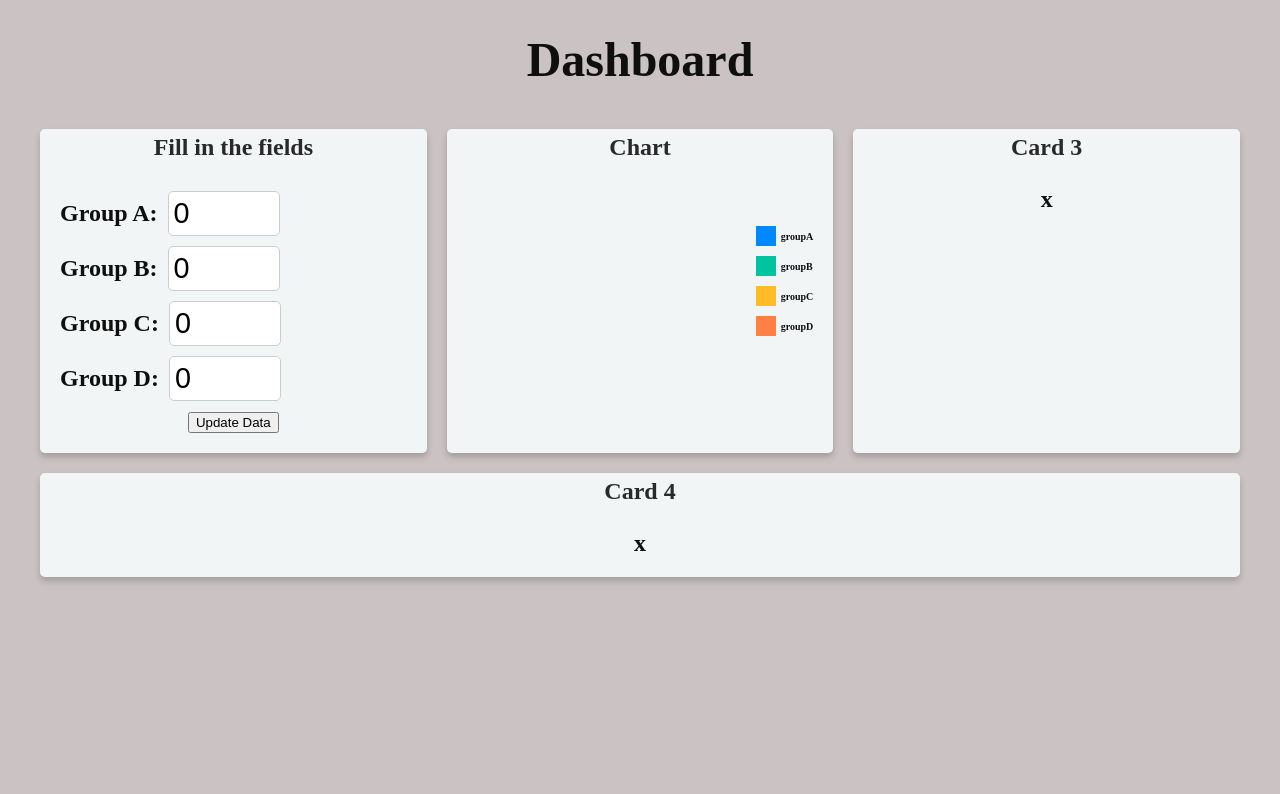
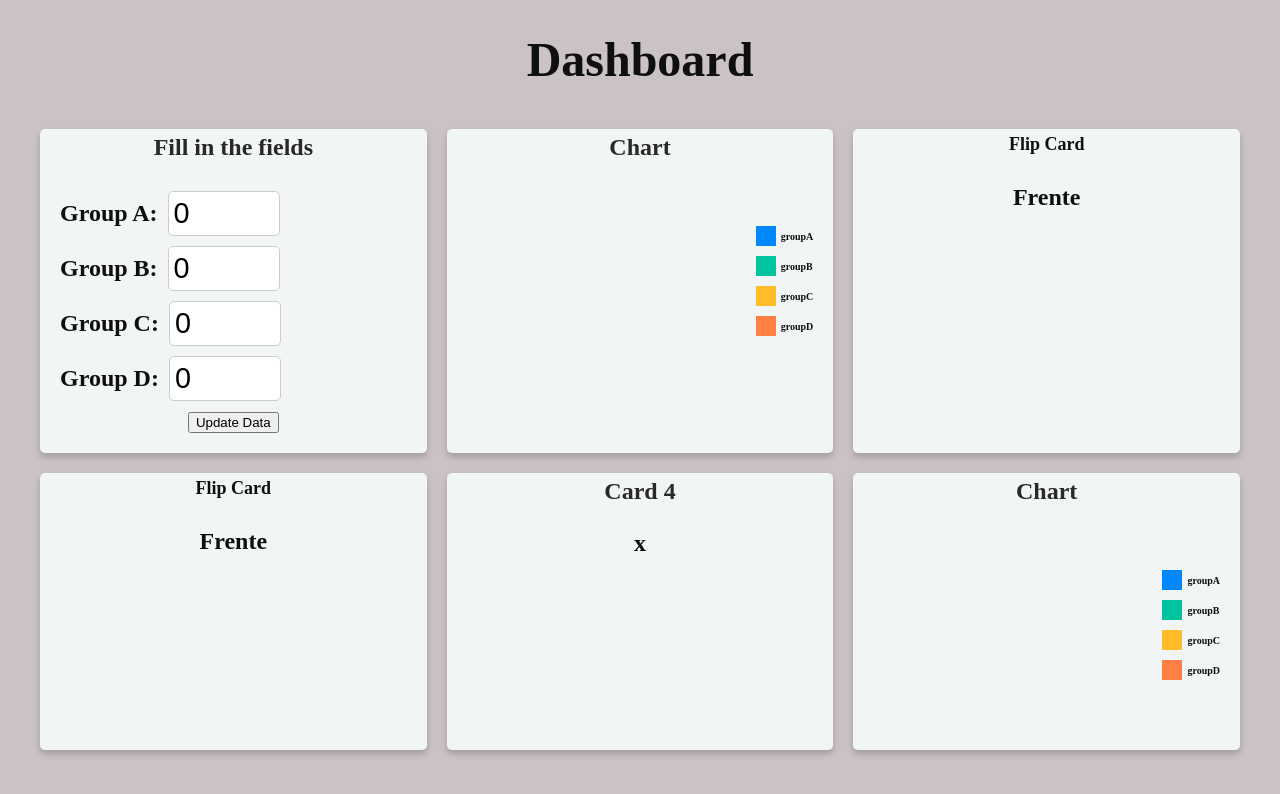
Before and after one commit to Kekinho/react-redux, a React (Create React App) app: page / in a window 1280 px wide. Shown: the top 794 px of the page. Built offline with nearby package versions, Linux system fonts and the light colour scheme.

Commit message:
Quarto commit, Card com Flip versão 1

```diff
--- a/src/App.js
+++ b/src/App.js
@@ -1,11 +1,17 @@
 import './App.css';
-import React from 'react';
+import React, {useState } from 'react';
 import Card from './components/card/Card';
 import CustomPieChart from './components/charts/pie/CustomPieChart';
 import Fill from './components/fill/Fill'
+import FlipCard from './components/flip_card/FlipCard';
 
 function App() {
 
+  const [isCardFlipped, setIsCardFlipped] = useState(false);
+
+  const handleCardFlip = () => {
+      setIsCardFlipped(!isCardFlipped);
+  }
 
   return (
     <div className='App'>
@@ -13,12 +19,16 @@ function App() {
       <div className='Cards'>
         <Fill ></Fill>
         <CustomPieChart></CustomPieChart>
-        <Card title='Card 3' grey>
+        <FlipCard title='Flip Card' grey>
           x
-        </Card>
+        </FlipCard>
+        <FlipCard title='Flip Card' grey>
+          x
+        </FlipCard>
         <Card title='Card 4' grey>
           x
         </Card>
+        <CustomPieChart></CustomPieChart>
       </div>
     </div>
   );
--- a/src/components/card/Card.jsx
+++ b/src/components/card/Card.jsx
@@ -22,7 +22,5 @@ export default props => {
             <span>{props.children}</span>
         </div>
         </div>
-
-
     )
 }
--- /dev/null
+++ b/src/components/flip_card/FlipCard.css
@@ -0,0 +1,91 @@
+.FlipCard {
+    flex: 1;
+    display: flex;
+    margin: 10px;
+    flex-direction: column;
+/*    border: 3px solid grey; */
+    border-radius: 5px;
+    overflow: hidden;
+    min-width: 300px;
+    box-shadow: 0 4px 6px rgba(0, 0, 0, 0.2);
+    transition: box-shadow 0.3s ease-in-out;
+    perspective: 1000px;
+
+}
+
+.FlipCard-inner {
+    width: 100%;
+    height: 100%;
+    transform-style: preserve-3d;
+    transition: transform 0.5s;
+}
+
+.FlipCard .FlipCard-inner .Header {
+    display: flex;
+    justify-content: center;
+}
+
+.FlipCard .FlipCard-inner .Header .Title {
+    padding: 5px;
+}
+
+.FlipCard-front,
+.FlipCard-back {
+    width: 100%;
+    height: 100%;
+    position: absolute;
+    backface-visibility: hidden;
+}
+
+.FlipCard-front {
+    background-color: #f2f5f5;
+    display: flex;
+    justify-content: center;
+    align-items: center;
+}
+
+.FlipCard-back {
+    background-color: #e74c3c;
+    transform: rotateY(180deg);
+    display: flex;
+    justify-content: center;
+    align-items: center;
+}
+
+.FlipCard.flipped .FlipCard-inner {
+    transform: rotateY(180deg);
+}
+
+.FlipCard-front {
+    background-color: #f2f5f5;
+    display: flex;
+    flex-direction: column;
+    justify-content: flex-start;
+    align-items: center;
+}
+
+.FlipCard-front .Title {
+    padding: 5px;
+    font-weight: bold;
+    font-size: 18px;
+}
+
+.FlipCard-back {
+    background-color: #e74c3c;
+    transform: rotateY(180deg);
+    display: flex;
+    justify-content: center;
+    align-items: center;
+}
+
+.FlipCard-back .Title {
+    padding: 5px;
+    font-weight: bold;
+    font-size: 18px;
+}
+
+@media (max-width: 768px) {
+    .FlipCard {
+        min-width: 100%;
+    }
+}
--- /dev/null
+++ b/src/components/flip_card/FlipCard.jsx
@@ -0,0 +1,26 @@
+import React, { useState } from 'react';
+import './FlipCard.css';
+
+export default function FlipCard(props) {
+    const [isFlipped, setIsFlipped] = useState(false);
+
+    const handleFlip = () => {
+        setIsFlipped(!isFlipped);
+    };
+
+    return (
+        <div className={`FlipCard ${isFlipped ? 'flipped' : ''}`} onClick={handleFlip}>
+            <div className="FlipCard-inner">
+            <div className="FlipCard-front">
+                    <div className="Header">
+                        <span className="Title">{props.title}</span>
+                    </div>
+                    <p>Frente</p>
+                </div>
+                <div className="FlipCard-back">
+                    <p>Conteúdo da parte de trás</p>
+                </div>
+            </div>
+        </div>
+    );
+}
```
